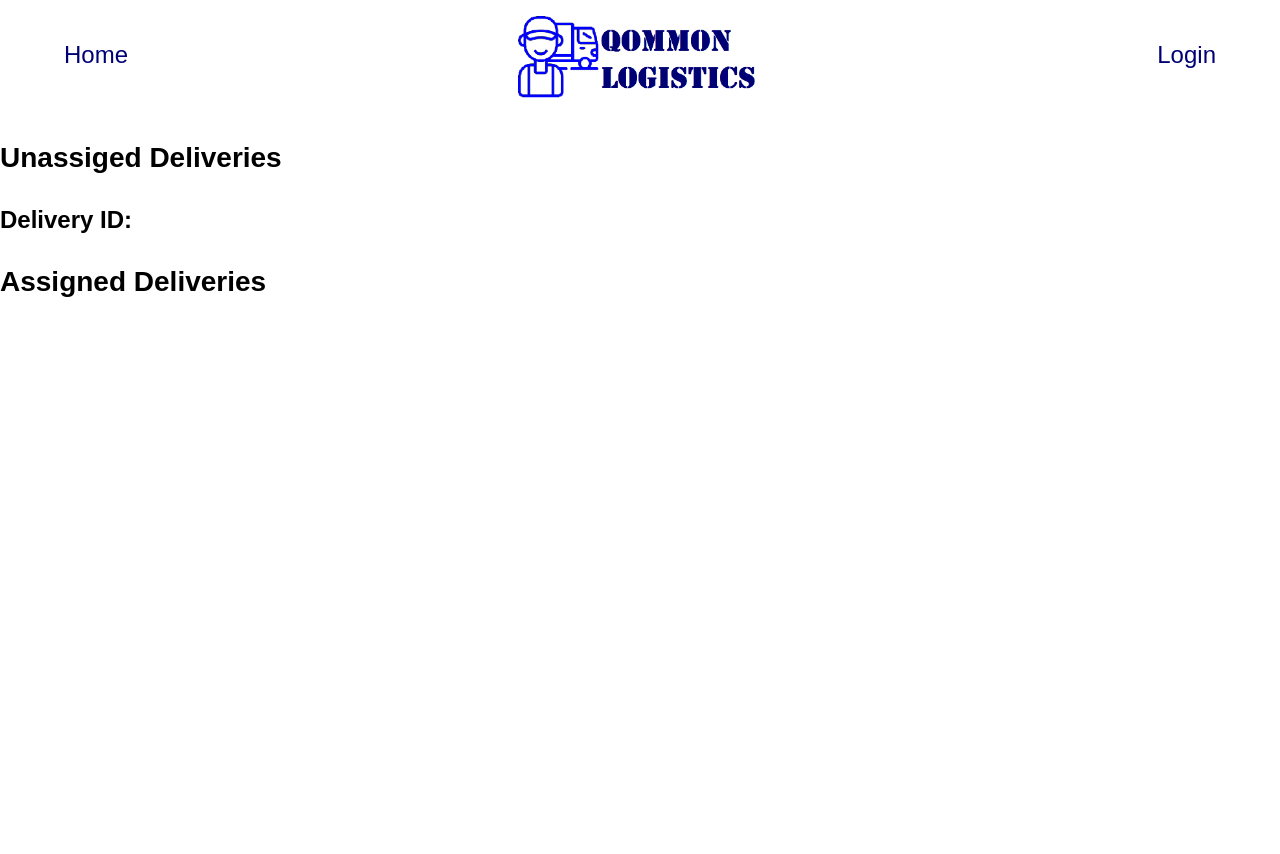
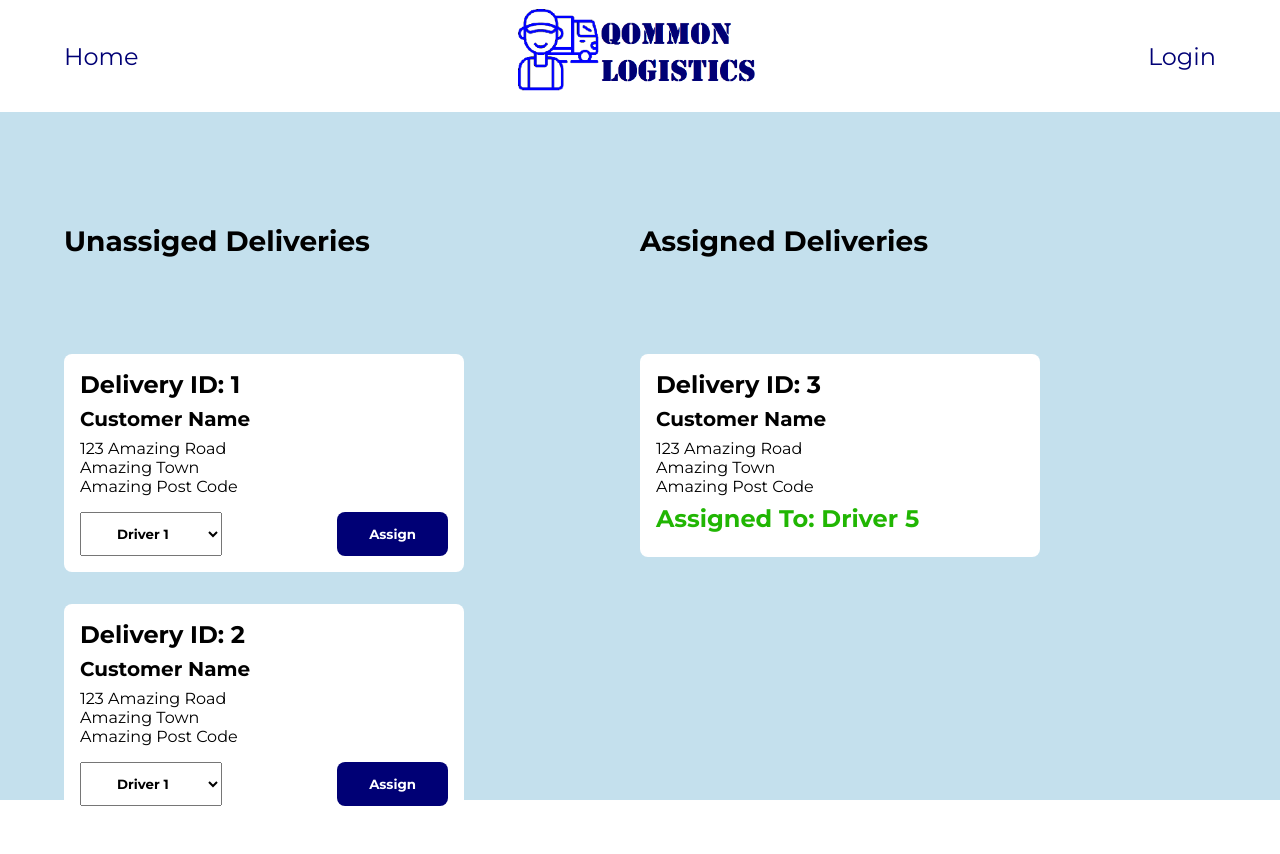
Before and after one commit to qahack23/QommonLogistics, a Python web app: template templates/layout.html in a window 1280 px wide. Before the commit the page ends 297 px from the top, so only its background shows below. Run offline with Jinja, Linux system fonts and the light colour scheme; the template is opened without the code that fills it, so the values that code supplies are empty.

Commit message:
Main styling and Item styling

```diff
--- a/templates/layout.html
+++ b/templates/layout.html
@@ -5,6 +5,9 @@
     <meta http-equiv="X-UA-Compatible" content="IE=edge">
     <meta name="viewport" content="width=device-width, initial-scale=1.0">
     <link rel="stylesheet" href="styles.css">
+    <link rel="preconnect" href="https://fonts.googleapis.com">
+    <link rel="preconnect" href="https://fonts.gstatic.com" crossorigin>
+    <link href="https://fonts.googleapis.com/css2?family=Montserrat:wght@300;400;700&display=swap" rel="stylesheet">
     <title>Qommon Logistics</title>
 </head>
 <body>
@@ -23,26 +26,56 @@
     </header>
     <main>
         <div class="container">
-            <section>
+            <section class="delivery-section">
                 <h2>Unassiged Deliveries</h2>
-                <div class="">
-                    <div class="">
-                        <h3>Delivery ID:</h3>
+                <div class="delivery-list">
+                    <div class="delivery-item">
+                        <h3>Delivery ID: 1</h3>
+                        <h4>Customer Name</h4>
+                        <p>123 Amazing Road</p>
+                        <p>Amazing Town</p>
+                        <p>Amazing Post Code</p>
+                        <div class="assign-row">
+                            <select name="driver-list" id="driver-list">
+                                <option value="Driver 1">Driver 1</option>
+                                <option value="Driver 2">Driver 2</option>
+                                <option value="Driver 3">Driver 3</option>
+                                <option value="Driver 4">Driver 4</option>
+                                <option value="Driver 5">Driver 5</option>
+                            </select>
+                            <button>Assign</button>
+                        </div>
                     </div>
-                    <div class=""></div>
-                    <div class=""></div>
-                    <div class=""></div>
-                    <div class=""></div>
+                    <div class="delivery-item">
+                        <h3>Delivery ID: 2</h3>
+                        <h4>Customer Name</h4>
+                        <p>123 Amazing Road</p>
+                        <p>Amazing Town</p>
+                        <p>Amazing Post Code</p>
+                        <div class="assign-row">
+                            <select name="driver-list" id="driver-list">
+                                <option value="Driver 1">Driver 1</option>
+                                <option value="Driver 2">Driver 2</option>
+                                <option value="Driver 3">Driver 3</option>
+                                <option value="Driver 4">Driver 4</option>
+                                <option value="Driver 5">Driver 5</option>
+                            </select>
+                            <button>Assign</button>
+                        </div>
+                    </div>
                 </div>
             </section>
-            <section>
+            <section class="delivery-section">
                 <h2>Assigned Deliveries</h2>
-                <div class="">
-                    <div class=""></div>
-                    <div class=""></div>
-                    <div class=""></div>
-                    <div class=""></div>
-                    <div class=""></div>
+                <div class="delivery-list">
+                    <div class="delivery-item">
+                        <h3>Delivery ID: 3</h3>
+                        <h4>Customer Name</h4>
+                        <p>123 Amazing Road</p>
+                        <p>Amazing Town</p>
+                        <p>Amazing Post Code</p>
+                        <h3 class="assigned">Assigned To: Driver 5</h3>
+                    </div>
                 </div>
             </section>
         </div>
--- a/templates/styles.css
+++ b/templates/styles.css
@@ -13,7 +13,7 @@
     --ds-black: 0px 10px 30px rgba(0, 0, 0, 0.16);
 
     /*Fonts*/
-    --ff-primary: "Proxima Nova", sans-serif;
+    --ff-primary: 'Montserrat', sans-serif;
 
 }
 
@@ -43,12 +43,10 @@ body {
 
 h1 {
     font-size: 36px;
-    margin: 48px 0;
 }
 
 h2 {
     font-size: 28px;
-    margin: 32px 0;
 }
 
 h3 {
@@ -74,6 +72,8 @@ img {
 /*-------------------------------------------------------------------- */
 
 .nav-container {
+    position: fixed;
+    background-color: var(--clr-white);
     width: 100%;
     padding: 0 5%;
 }
@@ -82,14 +82,82 @@ img {
     display: flex;
     justify-content: space-between;
     align-items: center;
+    height: 112px;
 }
 
 .nav img {
     width: 250px;
-    padding-top: 16px;
 }
 
 .nav a {
     font-size: 24px;
     color: var(--clr-blueprimary);
 }
+
+
+/*-------------------------------------------------------------------- */
+/*----------------------------- MAIN STYLES -------------------------- */
+/*-------------------------------------------------------------------- */
+
+main {
+    background-color: var(--clr-lightblue);
+    height: 100vh;
+    padding-top: 112px;
+}
+
+.container {
+    margin: 112px 5%;
+    display: flex;
+    flex-direction: row;
+}
+
+.delivery-section {
+    width: 50%;
+}
+
+.delivery-list {
+    padding-top: 64px;
+}
+
+.delivery-item {
+    background-color: #ffffff;
+    border-radius: 8px;
+    width: 400px;
+    padding: 16px;
+    margin: 32px 0;
+}
+
+.delivery-item h3, h4 {
+    margin-bottom: 8px;
+}
+
+.assign-row {
+    width: 100%;
+    margin-top: 16px;
+    display: flex;
+    justify-content: space-between;
+}
+
+.assign-row button {
+    padding: 12px 32px;
+    font-family: var(--ff-primary);
+    font-weight: 700;
+    border-radius: 8px;
+    border-style: none;
+    color: #ffffff;
+    background-color: var(--clr-blueprimary);
+    cursor: pointer;
+
+}
+
+.assign-row select {
+    padding: 12px 32px;
+    font-family: var(--ff-primary);
+    font-weight: 700;
+}
+
+
+.assigned {
+    margin-top: 8px;
+    color: #21b603;
+}
```
